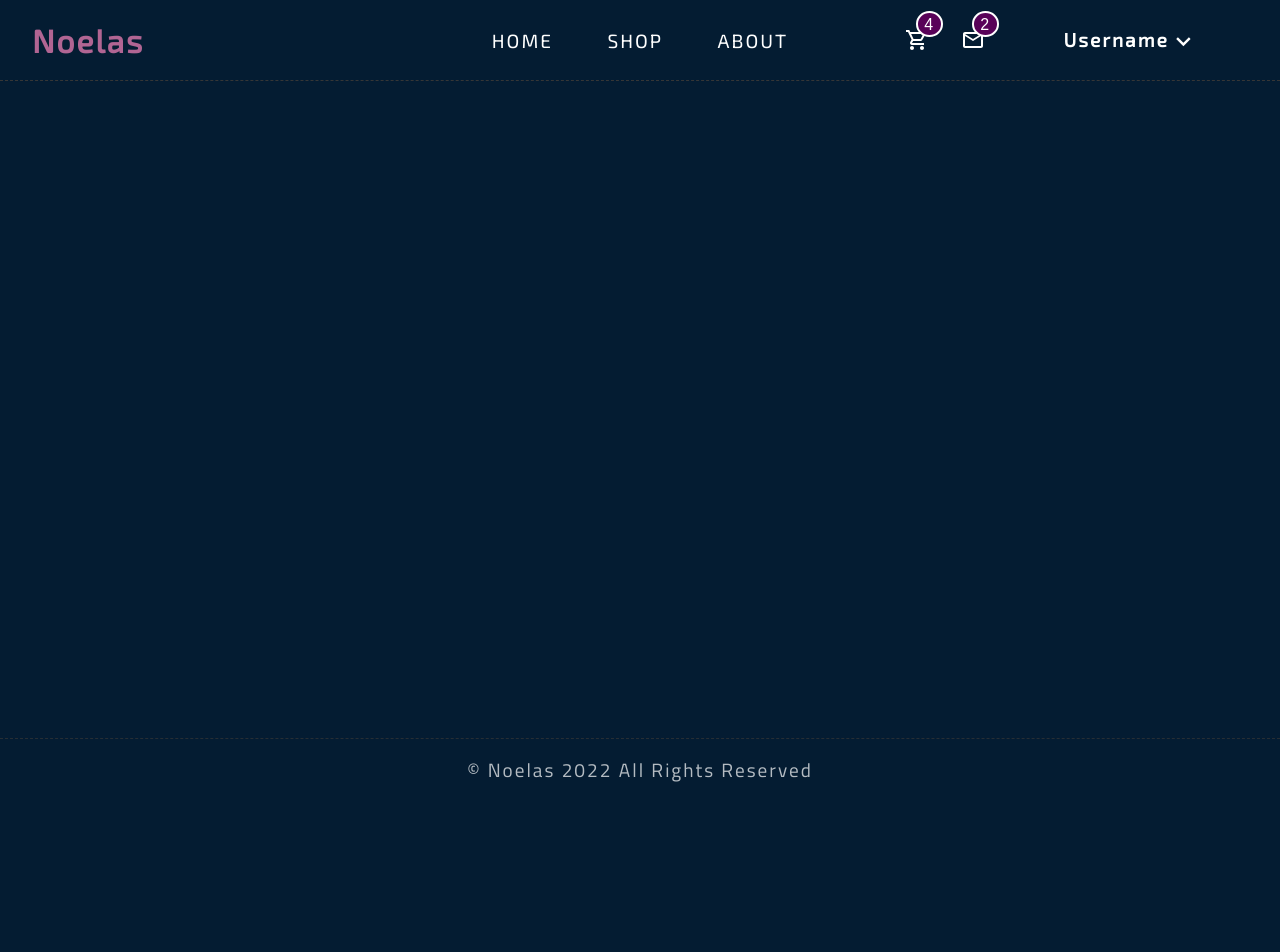
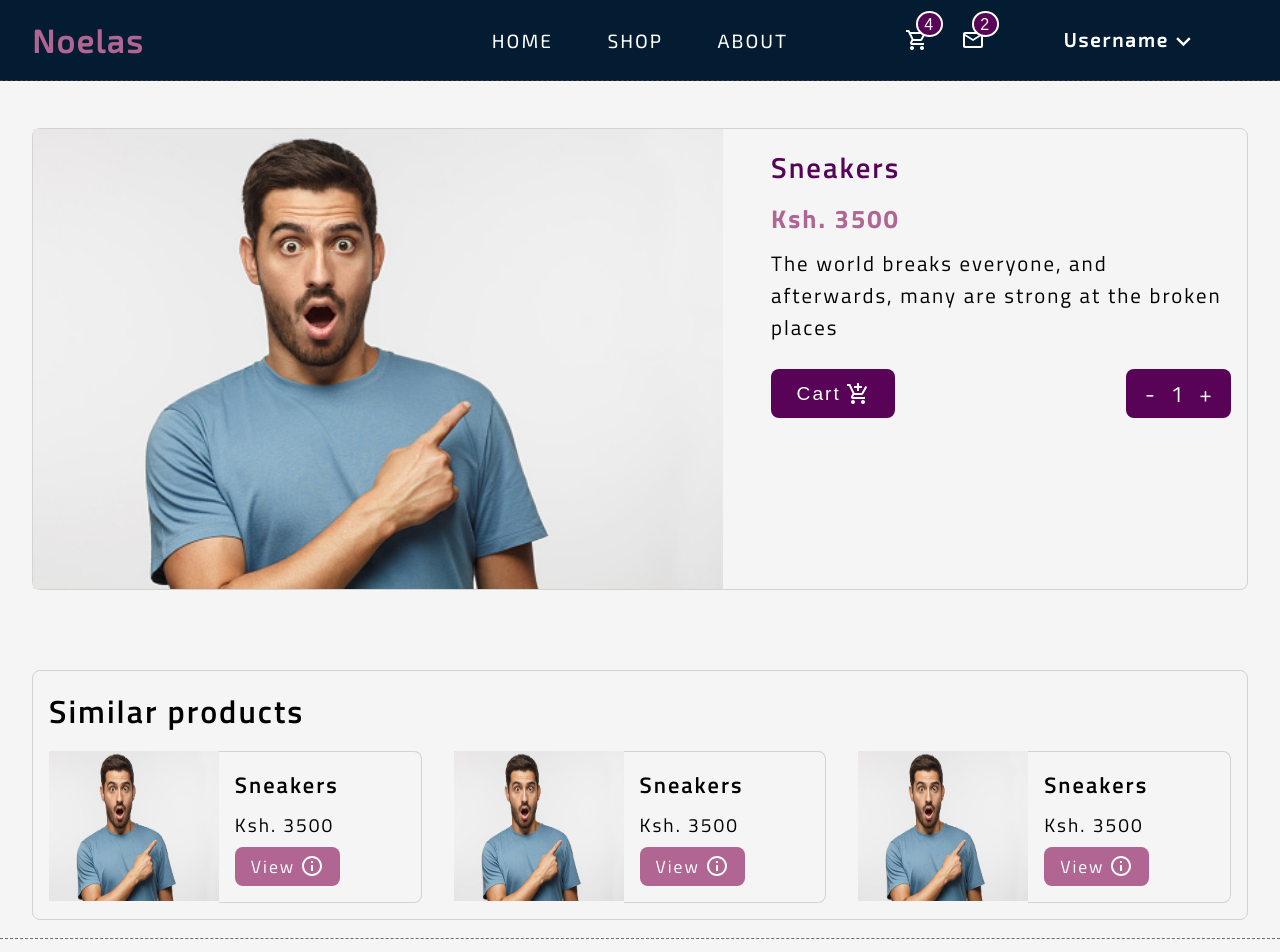
Before and after one commit to alekskimeu/ecommerce-frontend, a React (Create React App) app: page /details in a window 1280 px wide. Shown: the top 952 px of the page. Before the commit the page ends 800 px from the top, so only its background shows below. Built offline with nearby package versions, Linux system fonts and the light colour scheme.

Commit message:
Create product details page

```diff
--- a/src/App.js
+++ b/src/App.js
@@ -1,6 +1,17 @@
 import { useState } from "react";
 import { BrowserRouter as Router, Routes, Route} from 'react-router-dom'
-import {About, Cart, Checkout, Home, Login, OrderConfirmed, Orders, Register, Shop} from "./pages";
+import {
+	About,
+	Cart,
+	Checkout,
+	Home,
+	Login,
+	OrderConfirmed,
+	Orders,
+	ProductDetail,
+	Register,
+	Shop,
+} from "./pages";
 import { Footer, Header, Loader } from "./components";
 
 import "./App.css";
@@ -21,10 +32,11 @@ const App = () => {
 						<Route path="/cart" element={<Cart />} />
 						<Route path="/checkout" element={<Checkout />} />
 						<Route path="/login" element={<Login />} />
-						<Route path="/thankyou" element={<OrderConfirmed />} />
 						<Route path="/orders" element={<Orders />} />
+						<Route path="/details" element={<ProductDetail />} />
 						<Route path="/register" element={<Register />} />
 						<Route path="/shop" element={<Shop />} />
+						<Route path="/thankyou" element={<OrderConfirmed />} />
 					</Routes>
 				</div>
 				<Footer />
--- /dev/null
+++ b/src/components/SimilarProduct/SimilarProduct.css
@@ -0,0 +1,71 @@
+.product-card {
+    display: flex;
+    border-radius: .3rem;
+    -webkit-border-radius: .3rem;
+    -moz-border-radius: .3rem;
+    -ms-border-radius: .3rem;
+    -o-border-radius: .3rem;
+}
+
+.product-card img {
+    max-width: 100%;
+    flex: 1;
+}
+
+.product-card .product-item-info {
+    flex: 1;
+    border: 1px solid lightgray;
+    border-left: none;
+    padding: 1rem;
+    border-top-right-radius: .5rem;
+    border-bottom-right-radius: .5rem;
+
+}
+
+.product-card .name {
+    font-weight: 600;
+    font-size: 1.4rem;
+    margin-bottom: .5rem;
+}
+
+.product-card .price {
+    font-weight: 500;
+    font-size: 1.2rem;
+    margin-bottom: 0.5rem;
+}
+
+.product-card .product-item-cta {
+    display: inline-block;
+}
+
+.product-card .btn-more {
+    background-color: var(--primary);
+    cursor: pointer;
+    display: flex;
+    justify-content: center;
+    align-items: center;
+    padding: .4rem 1rem;
+    font-weight: 500;
+    font-size: 1.1rem;
+    border: none;
+    color: white;
+    border-radius: .5rem;
+    -webkit-border-radius: .5rem;
+    -moz-border-radius: .5rem;
+    -ms-border-radius: .5rem;
+    -o-border-radius: .5rem;
+    transition: all .5s ease;
+    -webkit-transition: all .5s ease;
+    -moz-transition: all .5s ease;
+    -ms-transition: all .5s ease;
+    -o-transition: all .5s ease;
+}
+
+.product-card .btn-more .MuiSvgIcon-root {
+    margin-left: 0.3rem;
+}
+
+.product-card .btn-more:hover {
+    opacity: 1;
+    text-decoration: none;
+}
--- /dev/null
+++ b/src/components/SimilarProduct/SimilarProduct.jsx
@@ -0,0 +1,28 @@
+import React from "react";
+import { Link } from "@material-ui/core";
+import InfoOutlinedIcon from "@material-ui/icons/InfoOutlined";
+
+import image from "../../assets/image.jpg";
+
+import "./SimilarProduct.css";
+
+const SimilarProduct = () => {
+	return (
+		<div className="product-card">
+			<img src={image} alt="" width="150" height="150" />
+			<div className="product-item-info">
+				<h3 className="name">Sneakers</h3>
+				<h4 className="price">Ksh. 3500</h4>
+
+				<div className="product-item-cta">
+					<Link to="/" className="btn-more">
+						View
+						<InfoOutlinedIcon />
+					</Link>
+				</div>
+			</div>
+		</div>
+	);
+};
+
+export default SimilarProduct;
--- /dev/null
+++ b/src/components/SimilarProducts/SimilarProducts.css
@@ -0,0 +1,28 @@
+.products-container {
+    display: flex;
+    flex-direction: column;
+    gap: 2rem;
+    margin-top: 1rem;
+}
+
+
+@media screen and (max-width: 1400px) {
+    .products-container {
+        display: grid;
+        grid-template-columns: repeat(3, 1fr);
+    }
+}
+
+@media screen and (max-width: 1100px) {
+    .products-container {
+        display: grid;
+        grid-template-columns: repeat(2, 1fr);
+    }
+}
+
+@media screen and (max-width: 742px) {
+    .products-container {
+        display: grid;
+        grid-template-columns: 1fr;
+    }
+}
--- /dev/null
+++ b/src/components/SimilarProducts/SimilarProducts.jsx
@@ -0,0 +1,17 @@
+import React from "react";
+
+import { SimilarProduct } from "..";
+
+import "./SimilarProducts.css";
+
+const SimilarProducts = () => {
+	return (
+		<div className="products-container">
+			<SimilarProduct />
+			<SimilarProduct />
+			<SimilarProduct />
+		</div>
+	);
+};
+
+export default SimilarProducts;
--- a/src/components/index.js
+++ b/src/components/index.js
@@ -6,5 +6,7 @@ export { default as Loader } from "./Loader/Loader";
 export { default as Product } from "./Product/Product";
 export { default as HomeProducts } from "./HomeProducts/HomeProducts";
 export { default as Search } from "./Search/Search";
+export { default as SimilarProduct } from "./SimilarProduct/SimilarProduct";
+export { default as SimilarProducts } from "./SimilarProducts/SimilarProducts";
 export { default as ShopProducts } from "./ShopProducts/ShopProducts";
 export { default as Subscribe } from "./Subscribe/Subscribe";
--- a/src/index.css
+++ b/src/index.css
@@ -16,7 +16,7 @@
 body {
   font-family: 'Titillium Web', sans-serif;
   overflow-x: hidden;
-  background-color: var(--bg-color);
+  background-color: whitesmoke;
 }
 
 h1,h2,h3,h4,h5,h6,p,a, button{letter-spacing: 2px;}
--- /dev/null
+++ b/src/pages/ProductDetail/ProductDetail.css
@@ -0,0 +1,153 @@
+.details {
+    margin-top: 8rem;
+    padding: 0 2rem;
+}
+
+.details .product-details {
+    display: flex;
+    justify-content: space-between;
+    gap: 5rem;
+    min-height: calc(100vh - 12rem);
+}
+
+.details .item {
+    border: 1px solid lightgray;
+    height: fit-content;
+    flex: 1;
+    display: flex;
+    justify-content: space-between;
+    gap: 3rem;
+    border-radius: .5rem;
+    -webkit-border-radius: .5rem;
+    -moz-border-radius: .5rem;
+    -ms-border-radius: .5rem;
+    -o-border-radius: .5rem;
+}
+
+.details .item img {
+    width: 100%;
+    height: auto;
+    flex: .6;
+}
+
+.details .item-info {
+    display: flex;
+    flex-direction: column;
+    gap: .6rem;
+    flex: .4;
+    padding: 1rem 1rem 1rem 0;
+}
+
+.details .item .item-name {
+    font-size: 1.8rem;
+    font-weight: 600;
+    color: var(--secondary);
+}
+
+.details .item-description {
+    font-size: 1.3rem;
+    margin-bottom: 1rem;
+}
+
+.details .item .item-price {
+    font-size: 1.6rem;
+    color: var(--primary);
+}
+
+.details .item-cta {
+    display: flex;
+    justify-content: space-between;
+    gap: 1rem;
+}
+
+.details .item-cta .btn-cart {
+    display: flex;
+    align-items: center;
+    cursor: pointer;
+    font-size: 1.2rem;
+    background-color: var(--secondary);
+    border: none;
+    color: white;
+    padding: .8rem 1.6rem;
+    border-radius: .5rem;
+    -webkit-border-radius: .5rem;
+    -moz-border-radius: .5rem;
+    -ms-border-radius: .5rem;
+    -o-border-radius: .5rem;
+    transition: all .5s ease;
+    -webkit-transition: all .5s ease;
+    -moz-transition: all .5s ease;
+    -ms-transition: all .5s ease;
+    -o-transition: all .5s ease;
+}
+
+.details .item-cta .btn-cart:hover {
+    opacity: .9;
+}
+
+.details .item-cta .btn-cart .MuiSvgIcon-root {
+    margin-left: 0.3rem;
+}
+
+.details .item-qty {
+    display: flex;
+    align-items: center;
+    padding: 0 1.2rem;
+    gap: 1rem;
+    color: white;
+    background-color: var(--secondary);
+    border-radius: .5rem;
+    -webkit-border-radius: .5rem;
+    -moz-border-radius: .5rem;
+    -ms-border-radius: .5rem;
+    -o-border-radius: .5rem;
+}
+
+.details .item-qty span {
+    font-size: 1.4rem;
+    cursor: pointer;
+    outline-width: 0;
+    transition: all .5s ease;
+    -webkit-transition: all .5s ease;
+    -moz-transition: all .5s ease;
+    -ms-transition: all .5s ease;
+    -o-transition: all .5s ease;
+}
+
+.details .item-qty span:hover {
+    opacity: .9;
+}
+
+.details .similar-products {
+    flex: .5;
+    border: 1px solid lightgray;
+    padding: 1rem;
+    height: fit-content;
+    border-radius: .5rem;
+    -webkit-border-radius: .5rem;
+    -moz-border-radius: .5rem;
+    -ms-border-radius: .5rem;
+    -o-border-radius: .5rem;
+}
+
+.details .similar-products .heading {
+    font-size: 2rem;
+    font-weight: 600;
+}
+
+
+@media screen and (max-width: 1400px) {
+    .product-details {
+        flex-direction: column;
+    }
+}
+
+@media screen and (max-width: 912px) {
+    .product-details .item {
+        flex-direction: column;
+    }
+
+    .details .item-info {
+        padding: 0 2rem 2rem 2rem;
+    }
+}
--- /dev/null
+++ b/src/pages/ProductDetail/ProductDetail.jsx
@@ -0,0 +1,43 @@
+import AddShoppingCartOutlined from "@material-ui/icons/AddShoppingCartOutlined";
+import React from "react";
+import image from "../../../src/assets/image.jpg";
+import { SimilarProducts } from "../../components";
+
+import "./ProductDetail.css";
+
+const ProductDetail = () => {
+	return (
+		<section className="details">
+			<div className="product-details">
+				<div className="item">
+					<img src={image} alt="" width="300" height="300" />
+					<div className="item-info">
+						<h2 className="item-name">Sneakers</h2>
+						<h4 className="item-price">Ksh. 3500</h4>
+						<p className="item-description">
+							The world breaks everyone, and afterwards, many are strong at the
+							broken places
+						</p>
+						<div className="item-cta">
+							<button className="btn-cart">
+								Cart
+								<AddShoppingCartOutlined />
+							</button>
+							<div className="item-qty">
+								<span>-</span>
+								<span>1</span>
+								<span>+</span>
+							</div>
+						</div>
+					</div>
+				</div>
+				<div className="similar-products">
+					<h1 className="heading">Similar products</h1>
+					<SimilarProducts />
+				</div>
+			</div>
+		</section>
+	);
+};
+
+export default ProductDetail;
--- a/src/pages/index.js
+++ b/src/pages/index.js
@@ -5,5 +5,6 @@ export { default as Home } from "./Home/Home";
 export { default as Login } from "./Login/Login";
 export { default as OrderConfirmed } from "./OrderConfirmed/OrderConfirmed";
 export { default as Orders } from "./Orders/Orders";
+export { default as ProductDetail } from "./ProductDetail/ProductDetail";
 export { default as Register } from "./Register/Register";
 export { default as Shop } from "./Shop/Shop";
```
